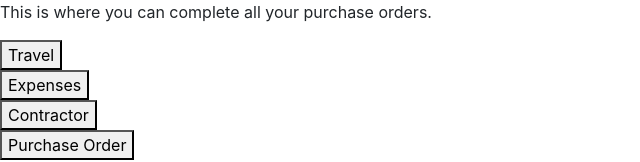
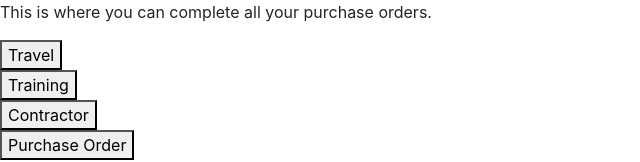
Before and after one commit to dowlim35/purchaseOrders, an Angular app: page / in a window 1280 px wide. Shown: the part 150-312 px from the top of the page, without its empty margins (0-640 px from the left). Built offline with nearby package versions, Linux system fonts and the light colour scheme.

Commit message:
Changed expenses to Training

```diff
--- a/src/app/components/welcome/welcome.component.html
+++ b/src/app/components/welcome/welcome.component.html
@@ -6,7 +6,7 @@
   <button class = "navbar-btn" routerLink = "/travel"> Travel </button>
 </div>
 <div>
-  <button class = "navbar-btn" routerLink = "/expenses"> Expenses </button>
+  <button class = "navbar-btn" routerLink = "/training"> Training </button>
 </div>
 <div>
   <button class = "navbar-btn" routerLink = "/contractor"> Contractor </button>
```
